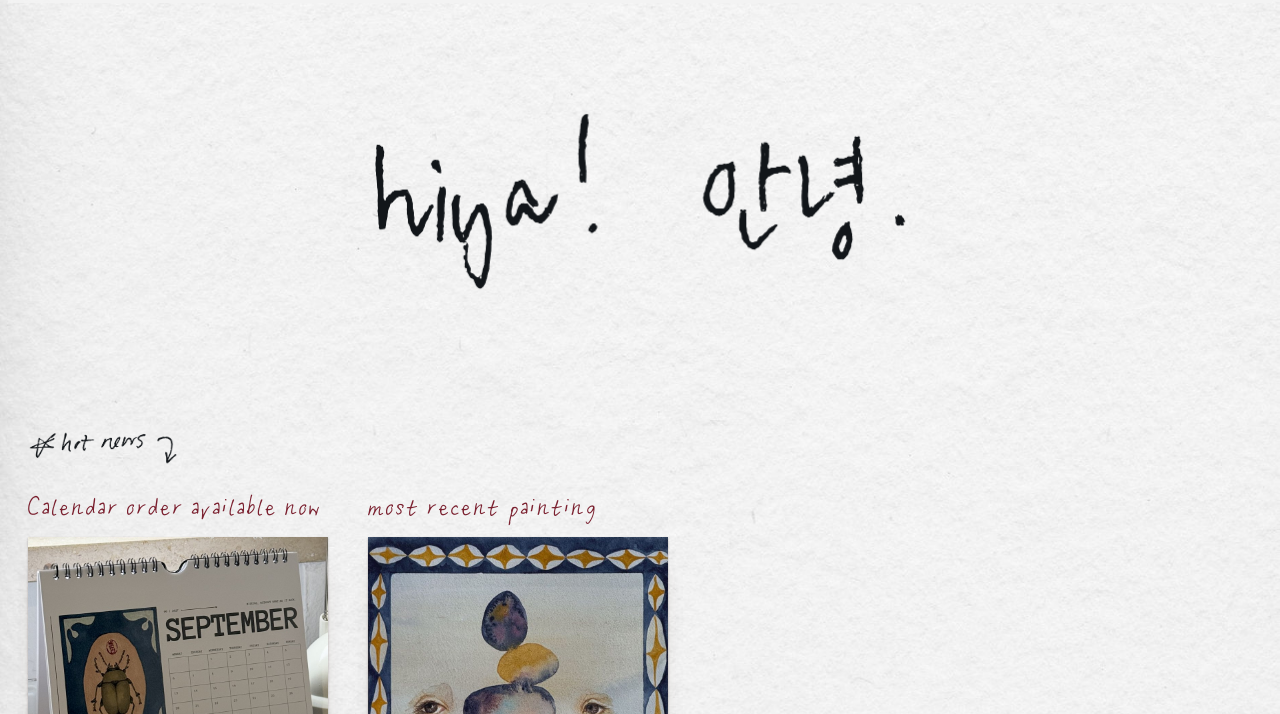
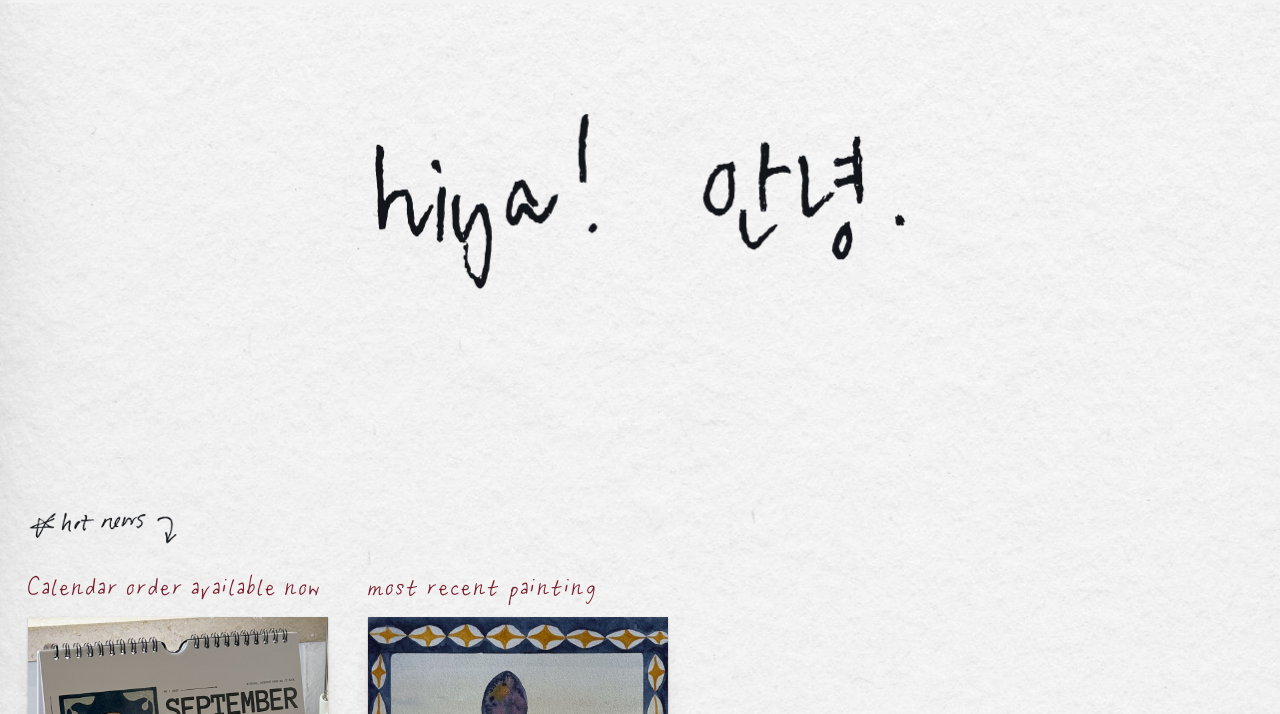
Before and after one commit to nskaf739/art-calendar-2027, a website: page index.html in a window 1280 px wide. Shown: the part 86-800 px from the top of the page. Drawn offline with nearby package versions, Linux system fonts and the light colour scheme.

Commit message:
Home: hot news another step lower
Co-Authored-By: Claude Sonnet 5.5 <noreply@anthropic.com>
Claude-Session: https://claude.ai/code/session_01EwEoyfoNrDgTwX4tbi4RmU

```diff
--- a/assets/style.css
+++ b/assets/style.css
@@ -412,3 +412,4 @@ main{z-index:3}footer{z-index:2}.stone{z-index:5}
 .news-item .pill:hover{transform:translateZ(0) scale(1.04)}
 .news-item img{box-shadow:0 1px 2px rgba(58,40,22,.3),0 16px 24px -14px var(--shade)}
 .news{padding-top:clamp(80px,16vh,160px)}
+.news{padding-top:clamp(128px,26vh,256px)}
```
